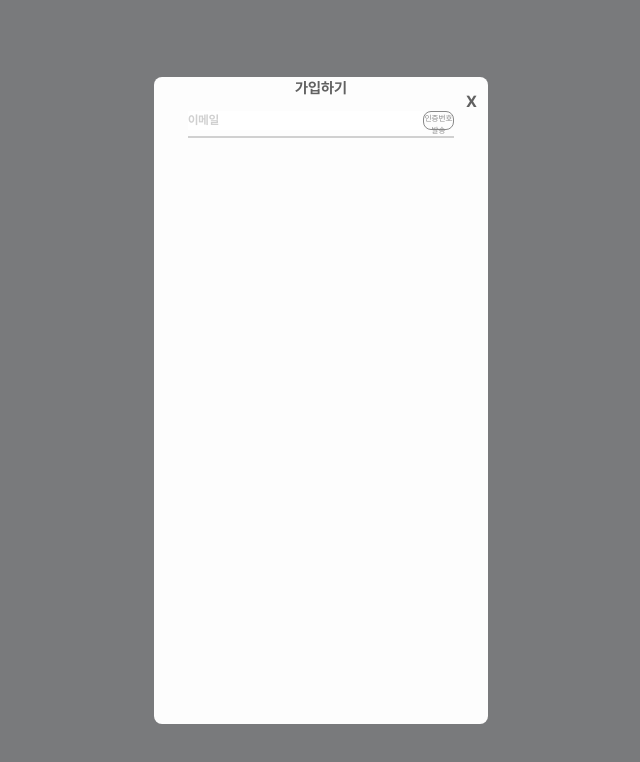
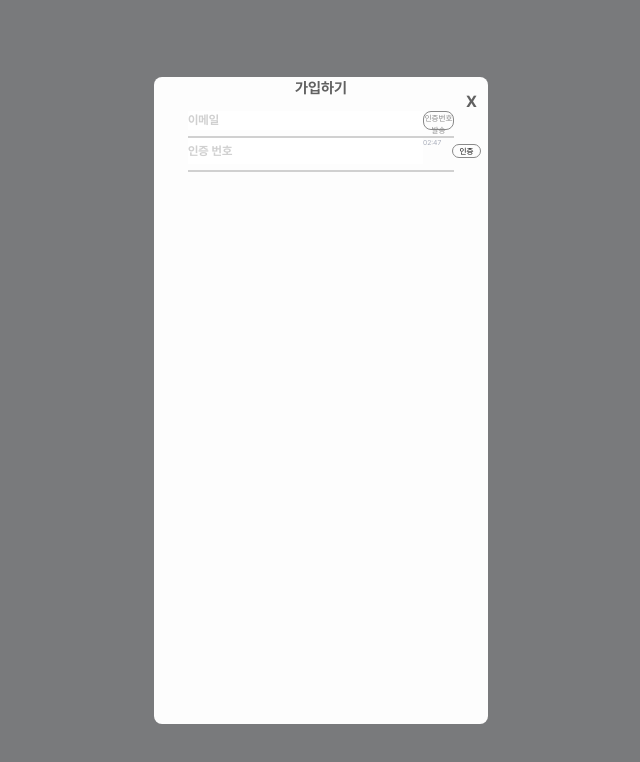
Before and after one commit to Do-it-Together-DoTo/DoTo_Front, a React (Vite) app: page /sign/signup in a window 1280 px wide. Shown: the top 762 px of the page, without its empty margins (319-959 px from the left). Built offline with nearby package versions, Linux system fonts and the light colour scheme.

Commit message:
Design: SignUp Modal UI 구현

```diff
--- a/src/modal/SignUp.tsx
+++ b/src/modal/SignUp.tsx
@@ -1,18 +1,39 @@
-
 const SignUp = () => {
   return (
     <div className="flex items-center justify-center w-screen h-screen bg-Dark_Layout-100 bg-opacity-60">
-            <div className='relative flex flex-col items-center w-[20.875rem] h-[40.4375rem] bg-Light_Layout-400 border-none rounded-lg rounded-15'>
-                <button className="absolute top-[0.8125rem] right-[0.4375rem] w-[1.1875rem] h-[1.1875rem] font-pre font-bold text-center text-Light_Text_Name">X</button>
-                <h1 className="text-center font-pre font-bold text-Light_Text_Name text-[15px] w-[20.875rem] h-[2.125rem]">가입하기</h1>
+      <div className="relative flex flex-col items-center w-[20.875rem] h-[40.4375rem] bg-Light_Layout-400 border-none rounded-lg rounded-15">
+        <button className="absolute top-[0.8125rem] right-[0.4375rem] w-[1.1875rem] h-[1.1875rem] font-pre font-bold text-center text-Light_Text_Name">
+          X
+        </button>
+        <h1 className="text-center font-pre font-bold text-Light_Text_Name text-[15px] w-[20.875rem] h-[2.125rem]">
+          가입하기
+        </h1>
         <div className="w-[16.625rem] flex justify-between">
-                    <input className="font-bold font-pre text-Light_Text_Name placeholder-Dark_Text_Contents text-[12px]"placeholder="이메일"/>
-                    <button className="w-[4.4375rem] h-[1.1875rem] text-Light_Text_AboutMe font-pre border border-1 border-Light_Text_AboutMe rounded-lg rounded-20 text-[8px]">인증번호 발송</button>
+          <input
+            className="font-bold font-pre text-Light_Text_Name placeholder-Dark_Text_Contents text-[12px]"
+            placeholder="이메일"
+          />
+          <button className="w-[4.4375rem] h-[1.1875rem] text-Light_Text_AboutMe font-pre border border-1 border-Light_Text_AboutMe rounded-lg rounded-20 text-[8px]">
+            인증번호 발송
+          </button>
+        </div>
+        <div className="w-[16.625rem] h-[0rem] mt-[0.375rem] border border-1 border-Dark_Text_Contents" />
+        <div className="w-[16.625rem] flex justify-between">
+          <input
+            className="font-bold font-pre text-Light_Text_Name placeholder-Dark_Text_Contents text-[12px]"
+            placeholder="인증 번호"
+          />
+          <div className="w-[3.625rem] h-[1.625rem] flex items-center justify-between">
+            <span className="w-[2rem] h-[1.625rem] inline-block align-middle font-pre text-[7px] text-Dark_Text_AboutMe">
+              02:47
+            </span>
+            <button className="w-[2rem] h-[1rem]text-Light_Text_AboutMe font-pre border border-1 border-Light_Text_AboutMe rounded-lg rounded-20 text-[8px]">
+              인증
+            </button>
+          </div>
         </div>
         <div className="w-[16.625rem] h-[0rem] mt-[0.375rem] border border-1 border-Dark_Text_Contents"></div>
-
       </div>
-
     </div>
   );
 };
```
Lines whose indentation alone changed are shown as unchanged.
